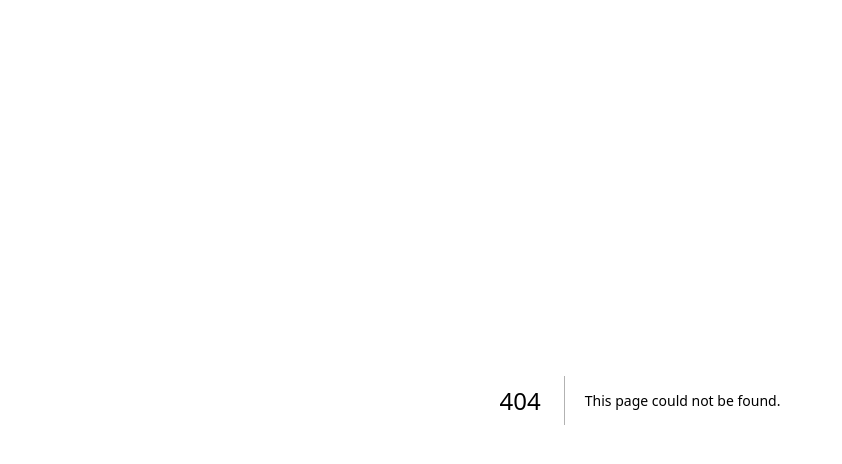
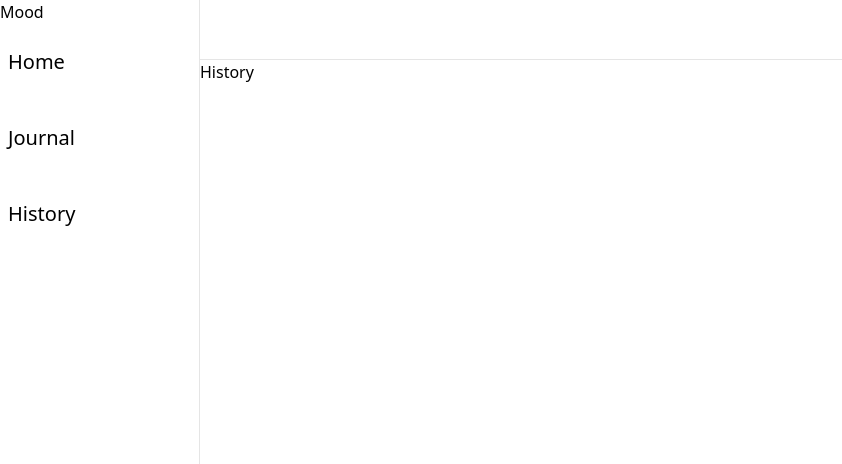
Before and after one commit to michael-han-dev/mood-journal, a Next.js app: page /history in a window 1280 px wide. Before the commit this address had no page. Shown: the top 464 px of the page, without its empty margins (0-842 px from the left). Built offline with nearby package versions, Linux system fonts and the light colour scheme.

Commit message:
added a history page and sentiment score variables

```diff
--- /dev/null
+++ b/app/(dashboard)/history/page.tsx
@@ -0,0 +1,9 @@
+const History = () => {
+  return (
+    <div>
+      <h1>History</h1>
+    </div>
+  );
+};
+
+export default History
--- a/app/(dashboard)/layout.tsx
+++ b/app/(dashboard)/layout.tsx
@@ -4,6 +4,7 @@ import Link from "next/link"
 const links = [
     {href:'/', label:'Home'},
     {href:'/journal', label:'Journal'},
+    {href:'/history', label:'History'},
 ]
 const DashboardLayout = ({ children }) => {
 
--- a/utils/ai.ts
+++ b/utils/ai.ts
@@ -15,7 +15,7 @@ const parser = StructuredOutputParser.fromZodSchema(
         subject: z.string().describe('the subject of the journal entry.'),
         negative: z.boolean().describe('is the journal entry negative? (i.e does it contain negative emotions?).'),
         color: z.string().describe('a hexidecimal color code that represents the mood of the entry. Example #0101fe for blue representing happiness.'),
-        //sentimentScore: z.number().describe('sentiment of the text and rated on a scale from -10 to 10, where -10 is extremely negative, 0 is neutral, and 10 is extremely positive.'),
+        sentimentScore: z.number().describe('sentiment of the text and rated on a scale from -10 to 10, where -10 is extremely negative, 0 is neutral, and 10 is extremely positive.'),
     })
 )
 
```
Also changed, not shown: 1 other file (tests, documents, lock files or other folders).
